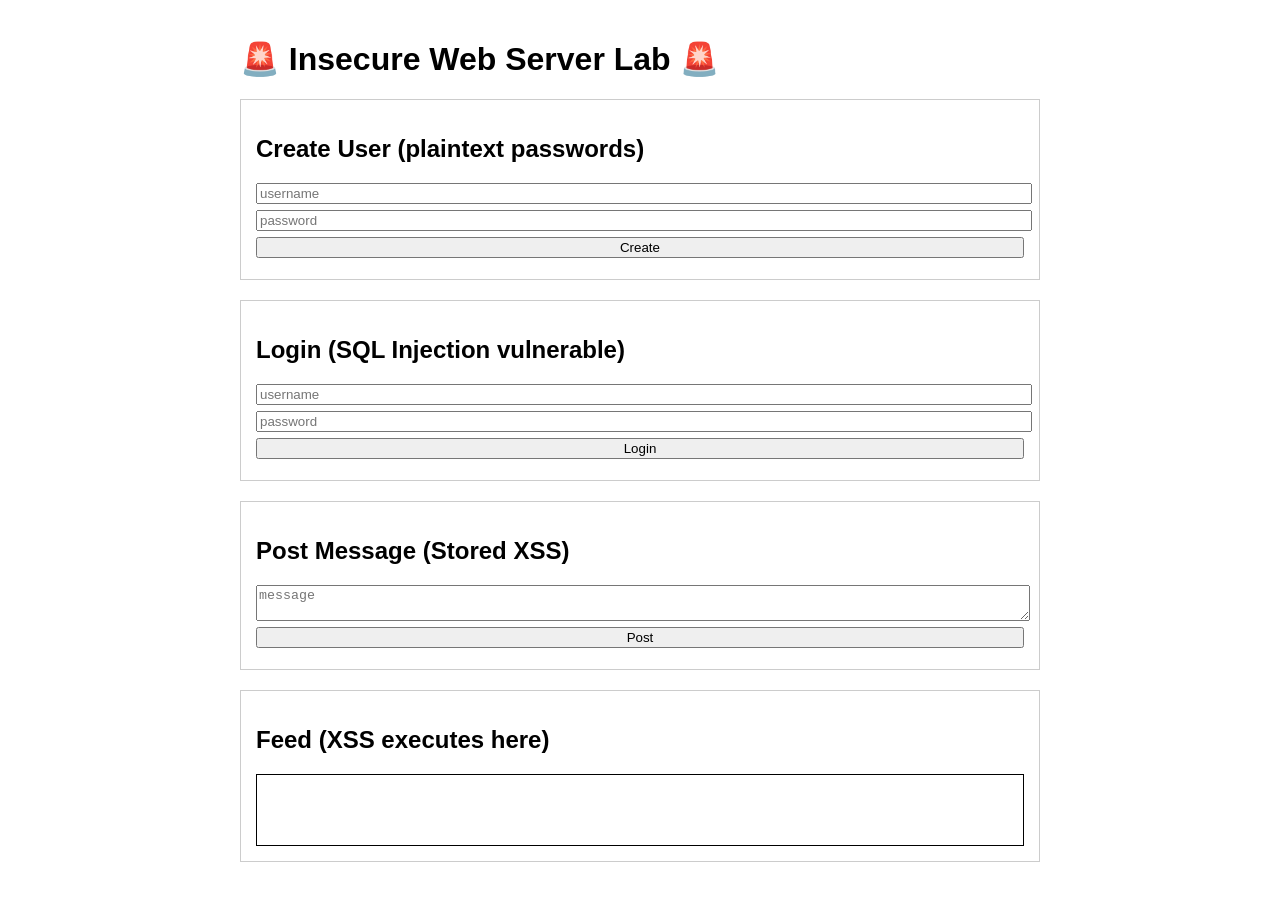
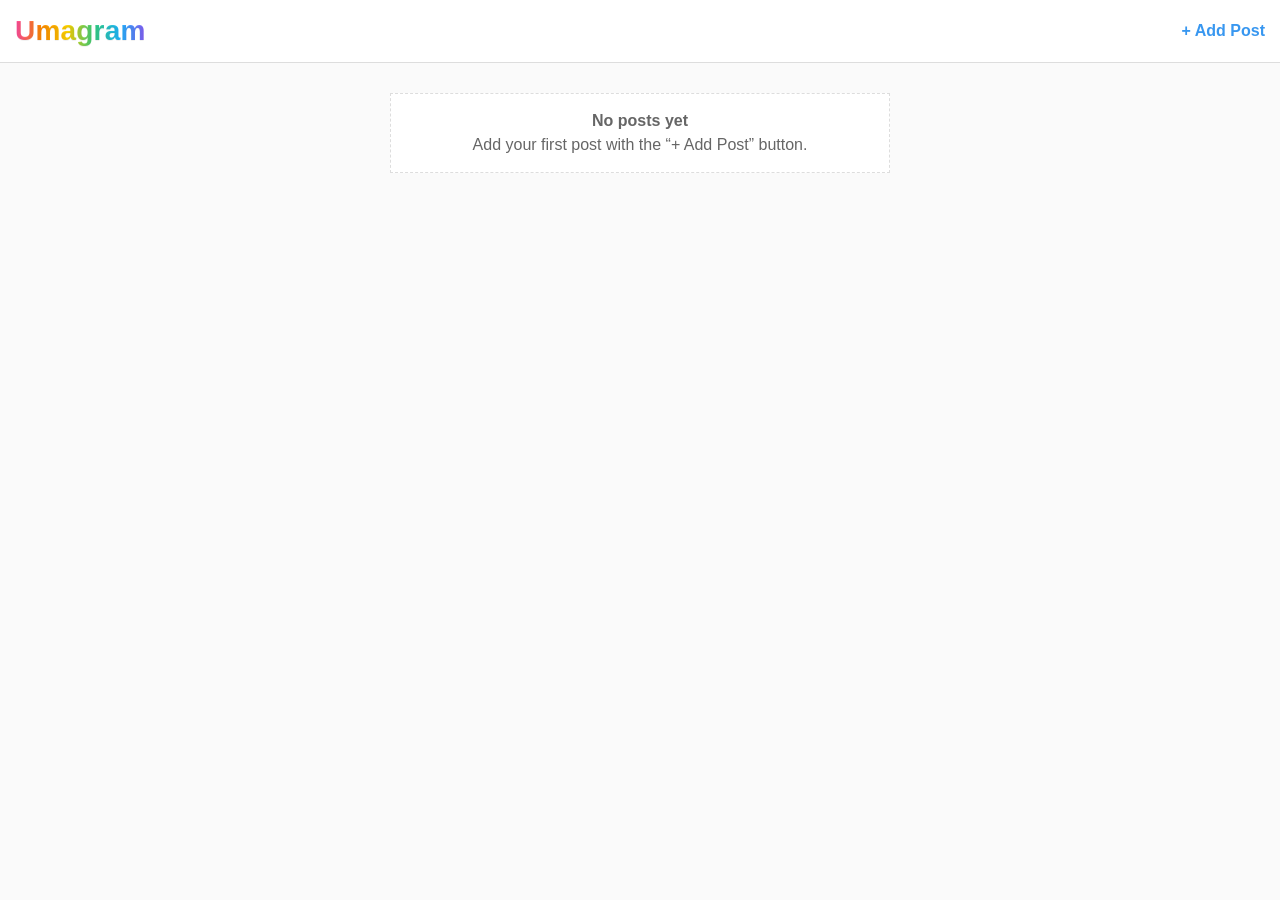
Before and after one commit to kam-stu/webserver-lab, a website: page frontend/index.html in a window 1280 px wide. After the commit the page ends 800 px from the top, so only its background shows below. Drawn offline with Linux system fonts and the light colour scheme; no server answers.

Commit message:
Update index.html
All of these changes make the website function as intended. It currently allow the user to post to the site's feed and a proper logo with color is added. I save the original html file locally just in case.

```diff
--- a/frontend/index.html
+++ b/frontend/index.html
@@ -2,129 +2,18 @@
 <html lang="en">
 <head>
   <meta charset="UTF-8" />
-  <title>Insecure Web Lab</title>
-
-  <style>
-    body {
-      font-family: sans-serif;
-      max-width: 800px;
-      margin: 40px auto;
-    }
-
-    section {
-      border: 1px solid #ccc;
-      padding: 15px;
-      margin-bottom: 20px;
-    }
-
-    input, button, textarea {
-      display: block;
-      margin: 6px 0;
-      width: 100%;
-    }
-
-    #feed {
-      border: 1px solid black;
-      padding: 10px;
-      min-height: 50px;
-    }
-  </style>
+  <title>Umagram</title>
+  <link rel="stylesheet" href="style.css">
 </head>
 <body>
 
-  <h1>🚨 Insecure Web Server Lab 🚨</h1>
+  <header>
+    <h1 class="logo">Umagram</h1>
+    <a href="add.html" class="add-post-btn">+ Add Post</a>
+  </header>
 
-  <!-- CREATE USER -->
-  <section>
-    <h2>Create User (plaintext passwords)</h2>
+  <main id="feed"></main>
 
-    <input id="create-username" placeholder="username">
-    <input id="create-password" placeholder="password">
-
-    <button onclick="createUser()">Create</button>
-    <div id="create-result"></div>
-  </section>
-
-  <!-- LOGIN -->
-  <section>
-    <h2>Login (SQL Injection vulnerable)</h2>
-
-    <input id="login-username" placeholder="username">
-    <input id="login-password" placeholder="password">
-
-    <button onclick="login()">Login</button>
-    <div id="login-result"></div>
-  </section>
-
-  <!-- POST MESSAGE -->
-  <section>
-    <h2>Post Message (Stored XSS)</h2>
-
-    <textarea id="message" placeholder="message"></textarea>
-    <button onclick="postMessage()">Post</button>
-  </section>
-
-  <!-- FEED -->
-  <section>
-    <h2>Feed (XSS executes here)</h2>
-    <div id="feed"></div>
-  </section>
-
-  <script>
-    async function createUser() {
-      const username = document.getElementById("create-username").value;
-      const password = document.getElementById("create-password").value;
-
-      const res = await fetch("/create", {
-        method: "POST",
-        headers: { "Content-Type": "application/json" },
-        body: JSON.stringify({ username, password })
-      });
-
-      document.getElementById("create-result").innerText =
-        JSON.stringify(await res.json());
-    }
-
-    async function login() {
-      const username = document.getElementById("login-username").value;
-      const password = document.getElementById("login-password").value;
-
-      const res = await fetch("/login", {
-        method: "POST",
-        headers: { "Content-Type": "application/json" },
-        body: JSON.stringify({ username, password })
-      });
-
-      document.getElementById("login-result").innerText =
-        JSON.stringify(await res.json());
-    }
-
-    async function postMessage() {
-      const message = document.getElementById("message").value;
-
-      await fetch("/post_message", {
-        method: "POST",
-        headers: { "Content-Type": "application/json" },
-        body: JSON.stringify({ message })
-      });
-
-      loadFeed();
-    }
-
-    async function loadFeed() {
-      const res = await fetch("/feed");
-      const data = await res.json();
-
-      const feed = document.getElementById("feed");
-      feed.innerHTML = ""; // 💀 no sanitization
-
-      data.forEach(row => {
-        feed.innerHTML += row.message + "<br>";
-      });
-    }
-
-    loadFeed();
-  </script>
-
+  <script src="app.js"></script>
 </body>
 </html>
```
